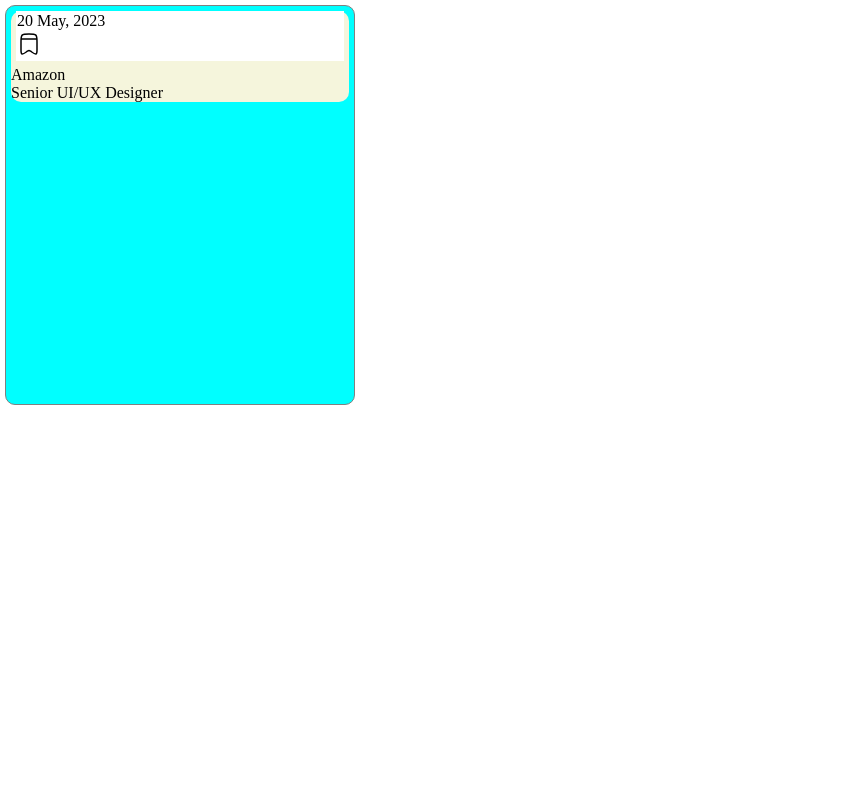
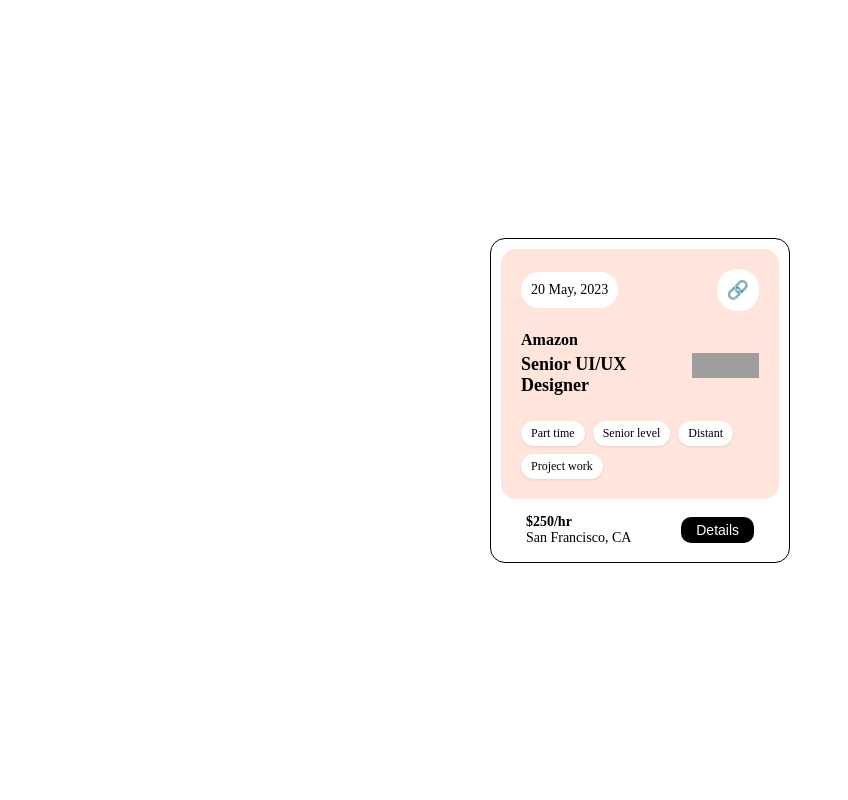
Before and after one commit to HansiG3/RecruitIt, a PHP site: page /src/views/box.html in a window 1280 px wide. Shown: the whole page, without its empty margins (0-848 px from the left). Run offline with PHP 8.4, Linux system fonts and the light colour scheme; grey boxes are pictures that could not be loaded.

Commit message:
start because finish

```diff
--- a/public/css/box.css
+++ b/public/css/box.css
@@ -1,41 +1,130 @@
 * {
+    box-sizing: border-box;
     margin: 0;
     padding: 0;
-    box-sizing: border-box;
 }
 
 :root {
-    --margin-value: 5px;
-    --border-value: 10px;
+    --background-color: #ffe5dc;
+    --black-color: black;
+    --white-color: white;
 }
 
-.apply_flex_between {
+body {
+    display: flex;
+    justify-content: center;
+    align-items: center;
+    height: 100vh;
+}
+
+.job-main {
+    border: 1px solid var(--black-color);
+    padding: 10px;
+    border-radius: 15px;
+    width: 300px;
+    height: 325px;
+}
+
+.job-card {
+    border-radius: 15px;
+    padding: 20px;
+    background-color: var(--background-color);
+}
+
+.job-header {
+    display: flex;
+    justify-content: space-between;
+    align-items: center;
+}
+
+.job-header p {
+    font-size: 14px;
+    font-weight: 500;
+}
+
+.posting, .save-btn {
+    padding: 10px;
+    background-color: var(--white-color);
+    border-radius: 20px;
+}
+
+.save-btn {
+    border: none;
+    font-size: 18px;
+    cursor: pointer;
+}
+
+.company-info {
+    margin-top: 20px;
     display: flex;
     align-items: center;
-    justify-content: space-between;
 }
 
-.box {
-    border-radius: var(--border-value);
-    margin: var(--margin-value);
-    width: 350px;
-    height: 400px;
-    border: 1px solid gray;
-    background-color: aqua;
+.company-info p {
+    font-size: 16px;
+    color: var(--black-color);
+    font-weight: bold;
 }
 
-.main_area {
-    border-radius: var(--border-value);
-    margin: var(--margin-value);
-    background-color: beige;
+.company-info h2 {
+    font-size: 18px;
+    color: var(--black-color);
+    margin: 5px 0;
+    font-weight: 700;
 }
 
-.date_bookmark {
-    border-radius: var(--border-value);
-    margin: var(--margin-value);
+.company-logo {
+    width: 70px;
+    height: 25px;
+    margin-left: auto;
 }
 
-.date_bookmark div {
-    background-color: white;
-    border: 1px solid white;
+.job-tags {
+    margin-top: 20px;
+    display: flex;
+    flex-wrap: wrap;
+    gap: 8px;
 }
+
+.job-tags span {
+    background-color: var(--white-color);
+    padding: 5px 10px;
+    border-radius: 15px;
+    font-size: 12px;
+    font-weight: 500;
+    box-shadow: 0 1px 3px rgba(0, 0, 0, 0.1);
+}
+
+.job-footer {
+    background-color: var(--white-color);
+    display: flex;
+    text-align: left;
+    justify-content: space-around;
+    align-items: center;
+    margin-top: 15px;
+}
+
+.rate {
+    font-size: 18px;
+    font-weight: bold;
+}
+
+.job-footer p {
+    font-size: 14px;
+    text-align: left;
+}
+
+.details-btn {
+    background-color: var(--black-color);
+    color: var(--white-color);
+    padding: 5px 15px;
+    border: none;
+    border-radius: 10px;
+    cursor: pointer;
+    font-size: 14px;
+    transition: background-color 0.3s;
+}
+
+.details-btn:hover {
+    background-color: #555;
+}
--- a/src/views/box.html
+++ b/src/views/box.html
@@ -3,28 +3,41 @@
     <head>
         <meta charset="UTF-8" />
         <meta name="viewport" content="width=device-width, initial-scale=1.0" />
-        <title>Document</title>
+        <title>Job Card</title>
         <link rel="stylesheet" href="../../public/css/box.css" />
+        <link rel="stylesheet" href="../../public/css/font.css" />
     </head>
     <body>
-        <div class="box">
-            <div class="main_area">
-                <div class="date_bookmark">
-                    <div id="date">20 May, 2023</div>
-                    <div class="bookmark">
-                        <img
-                            src="../../public/images/bookmark.svg"
-                            alt="bookmark"
-                        />
+        <div class="job-main">
+            <div class="job-card">
+                <div class="job-header">
+                    <p class="posting">20 May, 2023</p>
+                    <button class="save-btn">&#128279;</button>
+                </div>
+                <div class="company-info">
+                    <div class="job-info">
+                        <p class="company-name">Amazon</p>
+                        <h2 class="job-title">Senior UI/UX Designer</h2>
                     </div>
+                    <img
+                        src="https://upload.wikimedia.org/wikipedia/commons/a/a9/Amazon_logo.svg"
+                        alt="Amazon Logo"
+                        class="company-logo"
+                    />
                 </div>
-                <div class="offer_company">
-                    <div class="offer">
-                        <p>Amazon</p>
-                        <p>Senior UI/UX Designer</p>
-                    </div>
-                    <div class="logo"></div>
+                <div class="job-tags">
+                    <span>Part time</span>
+                    <span>Senior level</span>
+                    <span>Distant</span>
+                    <span>Project work</span>
                 </div>
+            </div>
+            <div class="job-footer">
+                <div class="salary-place">
+                    <p class="rate">$250/hr</p>
+                    <p>San Francisco, CA</p>
+                </div>
+                <button class="details-btn">Details</button>
             </div>
         </div>
     </body>
```
